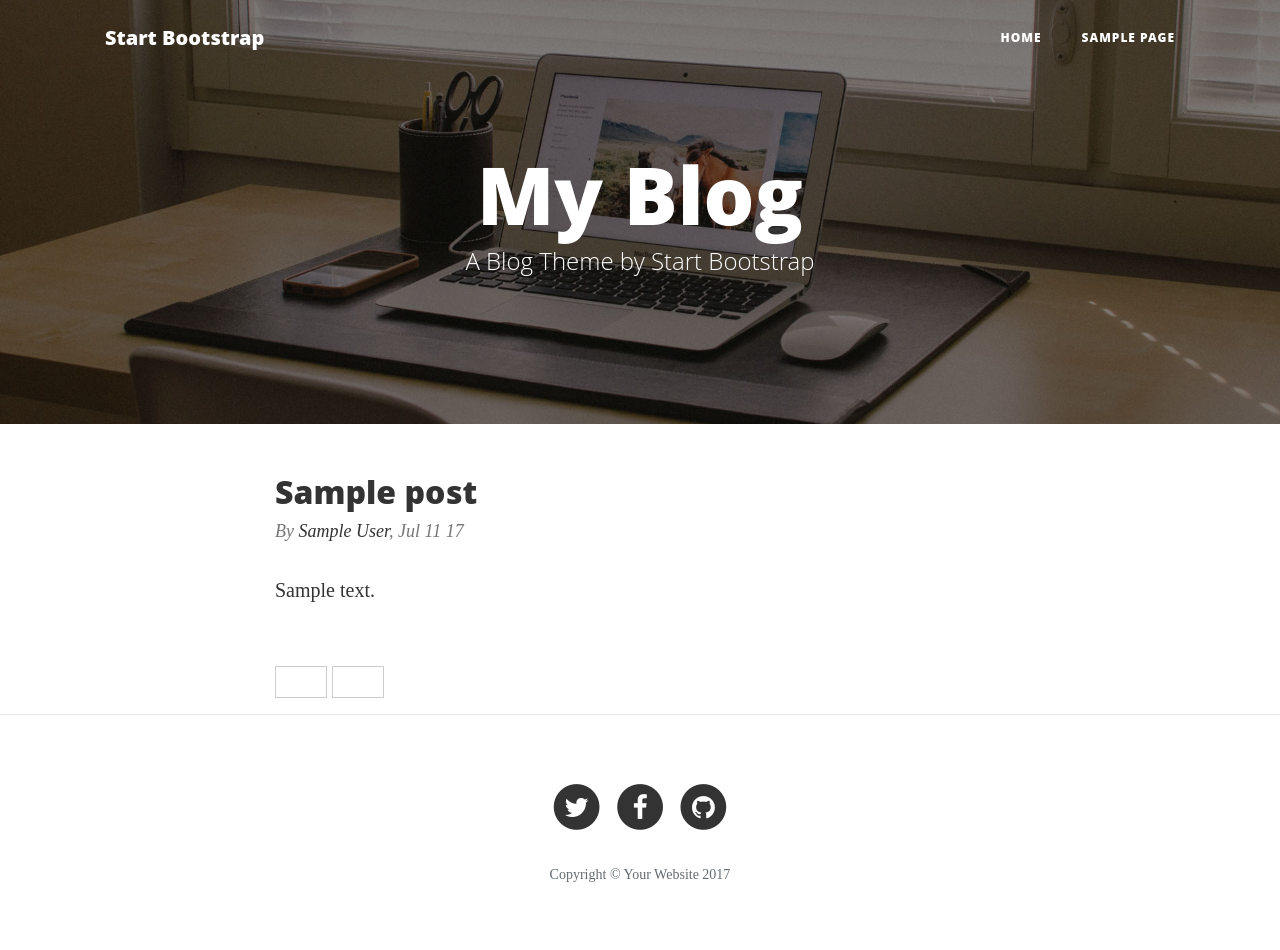
After one commit to jmulder89/meelopdag_internative_thema-conversie, a WordPress theme: template index.php in a window 1280 px wide. The commit adds this page. Run offline with PHP 8.4 and a stand-in for WordPress, Linux system fonts and the light colour scheme; the site name, menu and one post (Sample post) are stand-ins, and other content is empty.

Commit message:
Changed a bootstrap theme to a wordpress theme

```diff
--- /dev/null
+++ b/footer.php
@@ -0,0 +1,48 @@
+<?php
+/**
+ * The footer for our theme.
+ *
+ *
+ * @package Simple Blog Theme
+ */
+?>
+
+<footer>
+	<div class="container">
+		<div class="row">
+			<div class="col-lg-8 offset-lg-2 col-md-10 offset-md-1">
+				<ul class="list-inline text-center">
+				<li class="list-inline-item">
+					<a href="#">
+						<span class="fa-stack fa-lg">
+							<i class="fa fa-circle fa-stack-2x"></i>
+							<i class="fa fa-twitter fa-stack-1x fa-inverse"></i>
+						</span>
+					</a>
+				</li>
+				<li class="list-inline-item">
+					<a href="#">
+						<span class="fa-stack fa-lg">
+							<i class="fa fa-circle fa-stack-2x"></i>
+							<i class="fa fa-facebook fa-stack-1x fa-inverse"></i>
+						</span>
+					</a>
+				</li>
+					<li class="list-inline-item">
+						<a href="#">
+							<span class="fa-stack fa-lg">
+								<i class="fa fa-circle fa-stack-2x"></i>
+								<i class="fa fa-github fa-stack-1x fa-inverse"></i>
+							</span>
+						</a>
+					</li>
+				</ul>
+			<p class="copyright text-muted">Copyright &copy; Your Website 2017</p>
+			</div>
+		</div>
+	</div>
+</footer>
+<?php wp_footer(); ?>
+</body>
+
+</html>
--- /dev/null
+++ b/functions.php
@@ -0,0 +1,72 @@
+<?php
+function jpen_enqueue_assets() {
+		wp_enqueue_script('jquery');
+
+		wp_enqueue_style( 'bootstrap',  get_stylesheet_directory_uri() . '/vendor/bootstrap/css/bootstrap.css' , false,  '4.0.0' );
+		wp_enqueue_style( 'font-awesome',  get_stylesheet_directory_uri() . '/vendor/font-awesome/css/font-awesome.min.css' , false,  '4.0.0' );
+		wp_enqueue_style( 'font-awesome-italic',  get_stylesheet_directory_uri() . '//fonts.googleapis.com/css?family=Lora:400,700,400italic,700italic' , false,  '4.0.0' );
+		wp_enqueue_style( 'font-awesome-open_sans',  get_stylesheet_directory_uri() . '//fonts.googleapis.com/css?family=Open+Sans:300italic,400italic,600italic,700italic,800italic,400,300,600,700,800' , false,  '4.0.0' );
+		wp_enqueue_style( 'clean-blog-min',  get_stylesheet_directory_uri() . '/css/clean-blog.min.css' , false,  '4.0.0' );
+		wp_enqueue_style( 'style' , get_stylesheet_uri() );
+
+		wp_enqueue_script( 'tether', get_stylesheet_directory_uri() . '/vendor/tether/tether.js', ('jquery'), '1.0', true);
+		wp_enqueue_script( 'bootstrap', get_stylesheet_directory_uri() . '/vendor/bootstrap/js/bootstrap.min.js', ('jquery'), '1.0', true);
+		wp_enqueue_script( 'clean-blog', get_stylesheet_directory_uri() . '/js/clean-blog.min.js', ('jquery'), '1.0', true);
+
+}
+add_action( 'wp_enqueue_scripts' , 'jpen_enqueue_assets' );
+
+function themes_setup(){
+		add_theme_support('title-tag');
+}
+add_action( 'after_setup_theme' , 'themes_setup');
+
+/* add theme menu area */
+register_nav_menus (array(
+  'primary' => 'Primary Menu',
+));
+
+add_theme_support('post-thumbnails');
+
+function wpse207895_featured_image() {
+    //Execute if singular
+    if ( is_singular() ) {
+
+        $id = get_queried_object_id ();
+
+        // Check if the post/page has featured image
+        if ( has_post_thumbnail( $id ) ) {
+
+            // Change thumbnail size, but I guess full is what you'll need
+            $image = wp_get_attachment_image_src( get_post_thumbnail_id( $id ), 'full' );
+
+            $url = $image[0];
+
+        }
+    }else {
+
+            //Set a default image if Featured Image isn't set
+            $url = get_stylesheet_directory_uri() . '/img/home-bg.jpg';
+
+        }
+
+    return $url;
+}
+
+add_action( 'add_meta_boxes', 'add_page_title_metabox' );
+function add_page_title_metabox(){
+	add_meta_box( 'page_title', 'Page Title', 'callable_page_title', array('post', 'page') );
+}
+
+function callable_page_title(){
+
+}
+
+/*function set_title(){
+	global $post;
+	$post->ID;
+ 	get_post_meta( $post, 'header_title', false );
+	return get_metadata('post', $post_id, $key, $single);
+
+}*/
+?>
--- /dev/null
+++ b/header.php
@@ -0,0 +1,98 @@
+<?php
+/**
+ * The header for our theme.
+ *
+ * Displays all of the <head> section and everything up till <div id="content">
+ *
+ * @package Simple Blog Theme
+ */
+?>
+
+<!DOCTYPE html>
+<html lang="en">
+
+<head>
+	<meta charset="utf-8">
+    <meta name="viewport" content="width=device-width, initial-scale=1, shrink-to-fit=no">
+    <meta name="description" content="">
+    <meta name="author" content="">
+	<?php wp_head(); ?>
+</head>
+
+<body>
+    <!-- Navigation -->
+
+	<?php
+/**
+	* Displays a navigation menu
+	* @param array $args Arguments
+	*/
+	$args = array(
+		'theme_location' => '',
+		'menu' => '',
+		'container' => 'div',
+		'container_class' => 'menu-{menu-slug}-container collapse navbar-collapse',
+		'container_id' => 'navbarResponsive',
+		'menu_class' => 'navbar-nav ml-auto',
+		'menu_id' => '',
+		'echo' => true,
+		'fallback_cb' => 'wp_page_menu',
+		'before' => '',
+		'after' => '',
+		'link_before' => '',
+		'link_after' => '',
+		'items_wrap' => '<ul id = "%1$s" class = "%2$s">%3$s</ul>',
+		'depth' => 0,
+		'walker' => ''
+	);
+
+	?>
+
+    <nav class="navbar fixed-top navbar-toggleable-md navbar-light" id="mainNav">
+        <div class="container">
+            <button class="navbar-toggler navbar-toggler-right" type="button" data-toggle="collapse" data-target="#navbarResponsive" aria-controls="navbarResponsive" aria-expanded="false" aria-label="Toggle navigation">
+                Menu <i class="fa fa-bars"></i>
+            </button>
+            <a class="navbar-brand" href="index.html">Start Bootstrap</a>
+           <?php wp_nav_menu( $args ); ?>
+
+			<!--
+			<div class="collapse navbar-collapse" id="navbarResponsive">
+                <ul class="navbar-nav ml-auto">
+                    <li class="nav-item">
+                        <a class="nav-link" href="index.html">Home</a>
+                 </li>
+                    <li class="nav-item">
+                        <a class="nav-link" href="about.html">About</a>
+                    </li>
+                    <li class="nav-item">
+                        <a class="nav-link" href="post.html">Sample Post</a>
+                    </li>
+                    <li class="nav-item">
+                        <a class="nav-link" href="contact.html">Contact</a>
+                    </li>
+                </ul>
+            </div>
+				-->
+        </div>
+    </nav>
+
+    <!-- Page Header -->
+    <header class="masthead" style="background-image: url('<?php echo wpse207895_featured_image();?>')">
+        <div class="container">
+            <div class="row">
+                <div class="col-lg-8 offset-lg-2 col-md-10 offset-md-1">
+                    <div class="site-heading">
+
+						<?php if( $title = get_post_meta($post->ID, 'header_title', true) ) { ?>
+						<h1><?php echo $title; ?></h1>
+						<?php } else { ?>
+						<h1>My Blog</h1>
+						<?php } ?>
+
+                        <span class="subheading">A Blog Theme by Start Bootstrap</span>
+                    </div>
+                </div>
+            </div>
+        </div>
+    </header>
--- /dev/null
+++ b/index.php
@@ -0,0 +1,48 @@
+
+<?php
+/**
+ * The main template file
+ * It puts together the home page if no home.php file exists.
+ *
+ * @package Simple Blog Theme
+ */
+ get_header(); ?>
+
+<!-- the beginning of the page or post content -->
+<div class="container">
+        <div class="row">
+            <div class="col-lg-8 offset-lg-2 col-md-10 offset-md-1">
+                <div class="post-preview">
+
+<?php
+// Note: this loop is a simplified version of a loop published in a post at Elegant Themes
+// Source: https://www.elegantthemes.com/blog/tips-tricks/converting-html-sites-to-wordpress-sites
+
+if ( have_posts() ) : while ( have_posts() ) : the_post(); ?>
+	 <div id="post-preview-<?php the_ID(); ?>" <?php post_class(); ?>>
+		<header class="post-preview">
+			<h2 class="post-title"><a href="<?php the_permalink(); ?>"><?php the_title(); ?></a></h2>
+			<p class="post-meta">By <?php the_author_posts_link(); ?>, <?php the_time( 'M j y' ); ?></p>
+		</header>
+			<div class="entry clear">
+				<?php the_content(); ?>
+				<br/>
+			</div>
+	</div>
+
+<?php endwhile; /* rewind or continue if all posts have been fetched */ ?>
+  <div class="navigation index">
+     <div class="btn btn-secondary alignleft"><?php next_posts_link( '&larr; Older' ); ?></div>
+     <div class="btn btn-secondary alignright"><?php previous_posts_link( 'Newer &rarr;' ); ?></div>
+  </div>
+<?php else : ?>
+<?php endif; ?>
+
+					 </div>
+            </div>
+        </div>
+</div>
+
+    <hr>
+
+<?php get_footer(); ?>
--- a/css/clean-blog.css
+++ b/style.css
@@ -1,12 +1,33 @@
-/*!
- * Start Bootstrap - Clean Blog v4.0.0-alpha (http://startbootstrap.com/template-overviews/clean-blog)
- * Copyright 2013-2017 Start Bootstrap
- * Licensed under MIT (https://github.com/BlackrockDigital/startbootstrap-clean-blog/blob/master/LICENSE)
- */
+/*
+Theme Name: Jeroen_thema
+Theme URI: TBA
+Author: Jeroen
+Author URI: N/A
+Description: test
+Version: 0.1
+License: GNU General Public License v2 or later
+License URI: http://www.gnu.org/licenses/gpl-2.0.html
+Tags: black, brown, orange, tan, white, yellow, light, one-column, two-columns, right-sidebar, flexible-width, custom-header, custom-menu, editor-style, featured-images, microformats, post-formats, rtl-language-support, sticky-post, translation-ready
+Text Domain: twentythirteen
+
+This theme, like WordPress, is licensed under the GPL.
+Use it to make something cool, have fun, and share what you've learned with others.
+*/
+ .navbar-toggler {
+        z-index: 1;
+    }
+
+    @media (max-width: 576px) {
+        nav > .container {
+            width: 100%;
+        }
+    }
+
 body {
   font-size: 20px;
   color: #333333;
-  font-family: 'Lora', 'Times New Roman', serif; }
+  font-family: 'Lora', 'Times New Roman', serif;
+}
 
 p {
   line-height: 1.5;
@@ -88,7 +109,7 @@ body {
     padding: 13px;
     text-transform: uppercase;
     color: #777777; }
-  #mainNav .navbar-nav > li.nav-item > a {
+  #mainNav .navbar-nav > li.menu-item > a {
     font-size: 12px;
     font-weight: 800;
     letter-spacing: 1px;
@@ -102,10 +123,10 @@ body {
         color: white; }
         #mainNav .navbar-brand:hover, #mainNav .navbar-brand:focus {
           color: rgba(255, 255, 255, 0.8); }
-      #mainNav .navbar-nav > li.nav-item > a {
+      #mainNav .navbar-nav > li.menu-item > a {
         padding: 15px 20px;
         color: white; }
-        #mainNav .navbar-nav > li.nav-item > a:hover, #mainNav .navbar-nav > li.nav-item > a:focus {
+        #mainNav .navbar-nav > li.menu-item > a:hover, #mainNav .navbar-nav > li.menu-item > a:focus {
           color: rgba(255, 255, 255, 0.8); } }
   @media only screen and (min-width: 1170px) {
     #mainNav {
@@ -132,9 +153,9 @@ body {
           color: #333333; }
           #mainNav.is-fixed .navbar-brand:hover, #mainNav.is-fixed .navbar-brand:focus {
             color: #0085A1; }
-        #mainNav.is-fixed .navbar-nav > li.nav-item > a {
+        #mainNav.is-fixed .navbar-nav > li.menu-item > a {
           color: #333333; }
-          #mainNav.is-fixed .navbar-nav > li.nav-item > a:hover, #mainNav.is-fixed .navbar-nav > li.nav-item > a:focus {
+          #mainNav.is-fixed .navbar-nav > li.menu-item > a:hover, #mainNav.is-fixed .navbar-nav > li.menu-item > a:focus {
             color: #0085A1; }
       #mainNav.is-visible {
         /* if the user changes the scrolling direction, we show the header */
```
Also changed, not shown: screenshot.png (added).
